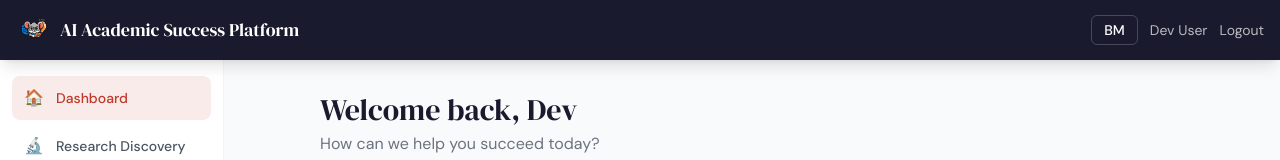
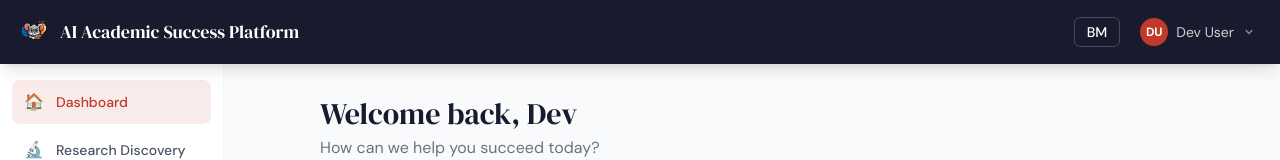
Before and after one commit to sshananth07/academic-success-platform, a React (Vite) app in the folder client/: page / in a window 1280 px wide. Shown: the top 160 px of the page. Built offline with nearby package versions, Linux system fonts and the light colour scheme; no server answers.

Commit message:
Replace inline user/logout with avatar dropdown in Navbar

```diff
--- a/client/src/components/layout/Navbar.jsx
+++ b/client/src/components/layout/Navbar.jsx
@@ -1,6 +1,62 @@
+import { useState, useRef, useEffect } from 'react'
 import { Link } from 'react-router-dom'
 import { useTranslation } from 'react-i18next'
 import { useAuth } from '../../context/AuthContext'
+
+function UserDropdown({ user, logout, t }) {
+  const [open, setOpen] = useState(false)
+  const ref = useRef(null)
+
+  useEffect(() => {
+    const handler = (e) => { if (ref.current && !ref.current.contains(e.target)) setOpen(false) }
+    document.addEventListener('mousedown', handler)
+    return () => document.removeEventListener('mousedown', handler)
+  }, [])
+
+  const initials = user.name
+    ? user.name.split(' ').map(w => w[0]).slice(0, 2).join('').toUpperCase()
+    : '?'
+
+  return (
+    <div className="relative" ref={ref}>
+      <button
+        onClick={() => setOpen(o => !o)}
+        className="flex items-center gap-2 px-2 py-1.5 rounded-lg hover:bg-white/10 transition-colors"
+      >
+        <div className="w-7 h-7 rounded-full bg-accent flex items-center justify-center text-xs font-bold text-white flex-shrink-0">
+          {initials}
+        </div>
+        <span className="text-sm text-white/80 hidden sm:block max-w-[120px] truncate">{user.name}</span>
+        <svg className={`w-3.5 h-3.5 text-white/50 transition-transform ${open ? 'rotate-180' : ''}`} viewBox="0 0 20 20" fill="currentColor">
+          <path fillRule="evenodd" d="M5.293 7.293a1 1 0 011.414 0L10 10.586l3.293-3.293a1 1 0 111.414 1.414l-4 4a1 1 0 01-1.414 0l-4-4a1 1 0 010-1.414z" clipRule="evenodd" />
+        </svg>
+      </button>
+
+      {open && (
+        <div className="absolute right-0 mt-2 w-48 bg-white rounded-xl shadow-lg border border-gray-100 py-1 z-50">
+          <div className="px-4 py-2.5 border-b border-gray-50">
+            <p className="text-xs font-semibold text-navy truncate">{user.name}</p>
+            <p className="text-xs text-gray-400 truncate">{user.email}</p>
+          </div>
+          {user.faculty && (
+            <div className="px-4 py-2 border-b border-gray-50">
+              <p className="text-xs text-gray-500 truncate">{user.faculty}</p>
+            </div>
+          )}
+          <button
+            onClick={() => { setOpen(false); logout() }}
+            className="w-full text-left px-4 py-2.5 text-sm text-red-600 hover:bg-red-50 transition-colors flex items-center gap-2"
+          >
+            <svg className="w-4 h-4" viewBox="0 0 20 20" fill="currentColor">
+              <path fillRule="evenodd" d="M3 3a1 1 0 00-1 1v12a1 1 0 001 1h6a1 1 0 100-2H4V5h5a1 1 0 100-2H3zm10.293 4.293a1 1 0 011.414 0l3 3a1 1 0 010 1.414l-3 3a1 1 0 01-1.414-1.414L14.586 11H8a1 1 0 110-2h6.586l-1.293-1.293a1 1 0 010-1.414z" clipRule="evenodd" />
+            </svg>
+            {t('nav.logout')}
+          </button>
+        </div>
+      )}
+    </div>
+  )
+}
 
 export function Navbar() {
   const { t, i18n } = useTranslation()
@@ -28,15 +84,7 @@ export function Navbar() {
         </button>
 
         {user ? (
-          <div className="flex items-center gap-3">
-            <span className="text-sm text-white/70 hidden sm:block">{user.name}</span>
-            <button
-              onClick={logout}
-              className="text-sm text-white/70 hover:text-white transition-colors"
-            >
-              {t('nav.logout')}
-            </button>
-          </div>
+          <UserDropdown user={user} logout={logout} t={t} />
         ) : (
           <div className="flex items-center gap-2">
             <Link to="/login" className="text-sm text-white/70 hover:text-white transition-colors">
```
